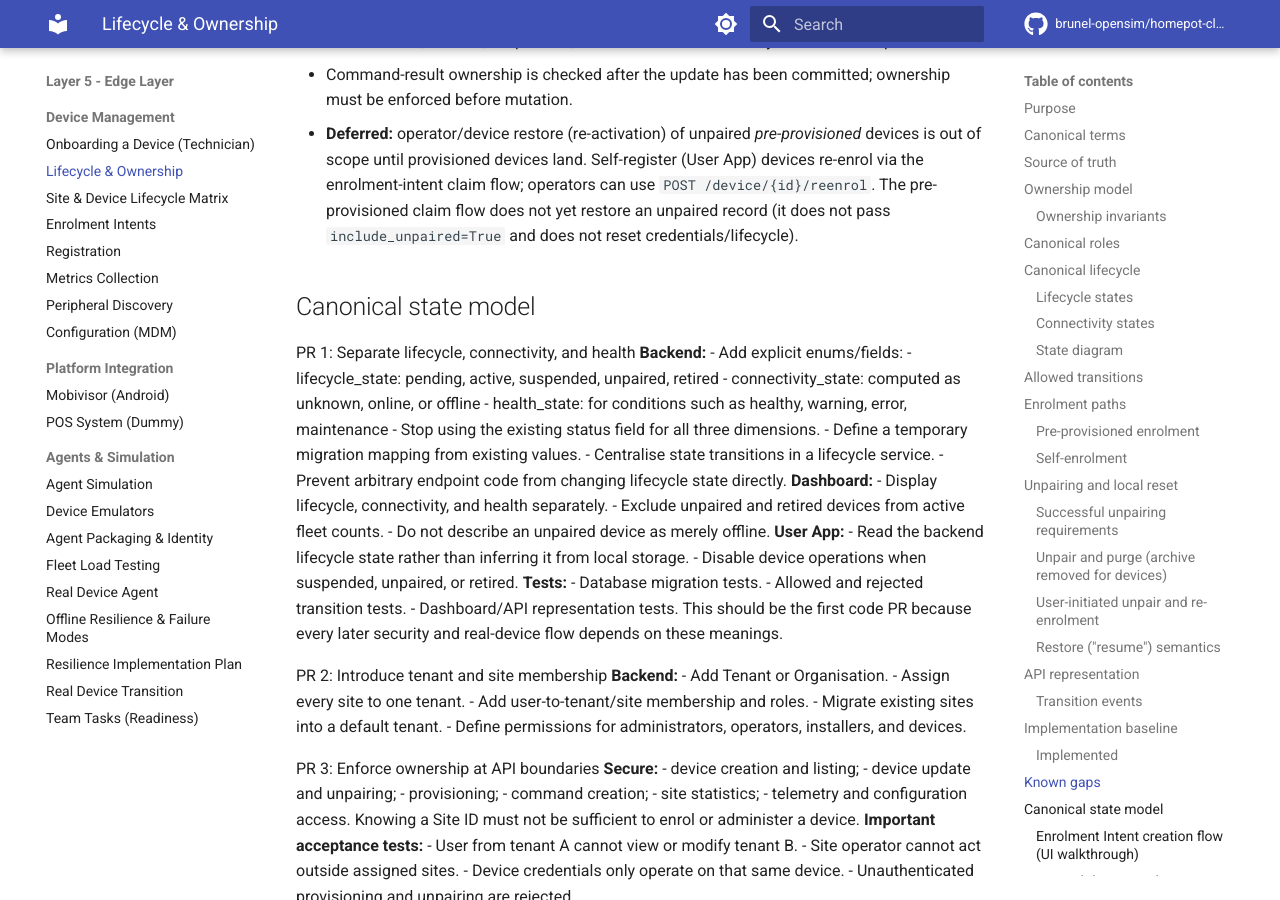
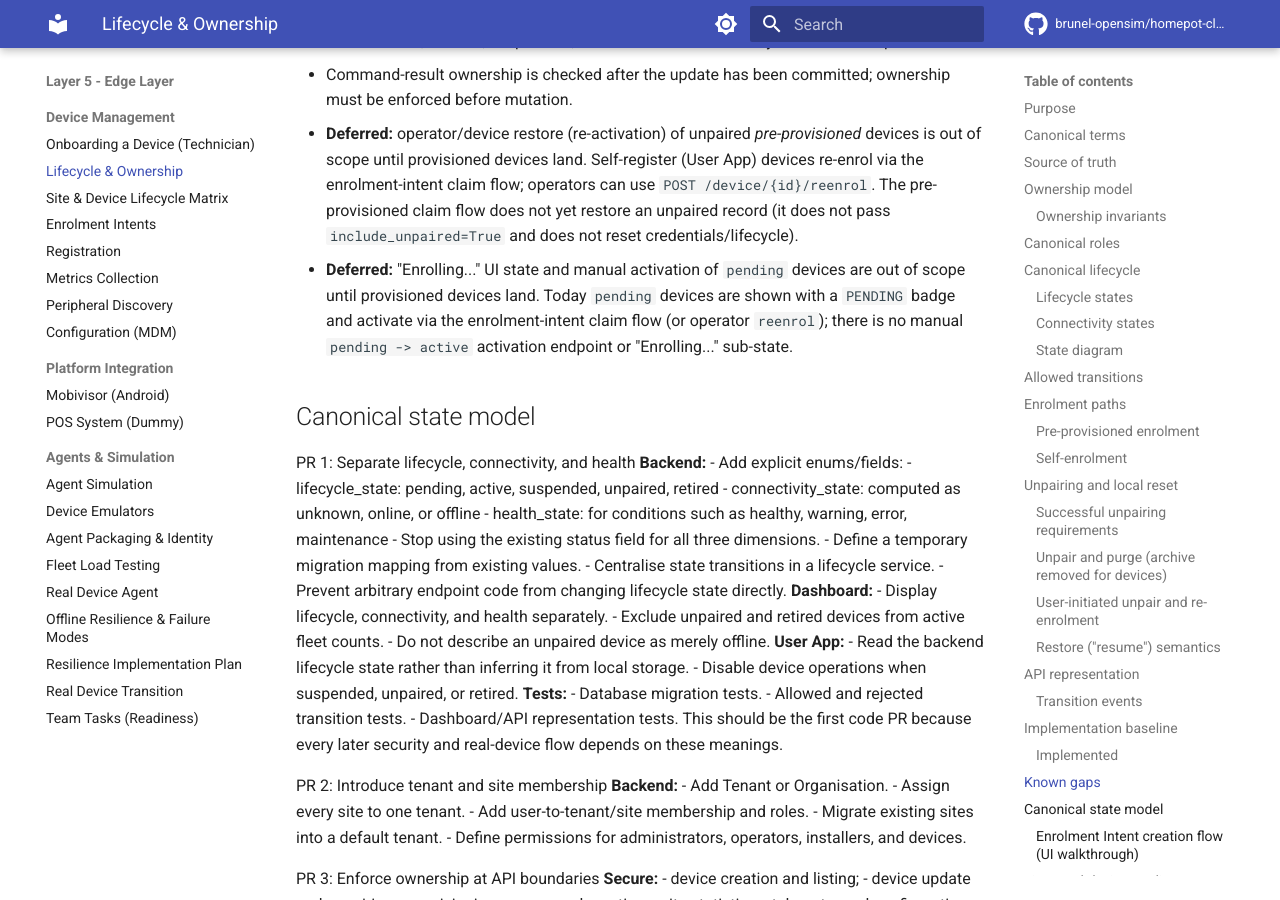
Before and after one commit to brunel-opensim/homepot-client, an MkDocs documentation site: the page built from docs/device-lifecycle-and-ownership.md, in a window 1280 px wide and 900 px high, scrolled down 11089 px. Built offline with MkDocs 1.6.1 and Material for MkDocs 9.7.7, drawn with Linux system fonts in a browser that asks for light colours; comment, search, counter and statistics services are not loaded; the version menu is left out.

Commit message:
docs(devices): defer 'Enrolling...' UI and manual activation of pending devices

```diff
--- a/docs/device-lifecycle-and-ownership.md
+++ b/docs/device-lifecycle-and-ownership.md
@@ -383,6 +383,7 @@ At the time this document was introduced, the repository implements only part of
 - Re-enrolment, transfer, suspension, retirement and concurrency rules are not represented.
 - Command-result ownership is checked after the update has been committed; ownership must be enforced before mutation.
 - **Deferred:** operator/device restore (re-activation) of unpaired *pre-provisioned* devices is out of scope until provisioned devices land. Self-register (User App) devices re-enrol via the enrolment-intent claim flow; operators can use `POST /device/{id}/reenrol`. The pre-provisioned claim flow does not yet restore an unpaired record (it does not pass `include_unpaired=True` and does not reset credentials/lifecycle).
+- **Deferred:** "Enrolling..." UI state and manual activation of `pending` devices are out of scope until provisioned devices land. Today `pending` devices are shown with a `PENDING` badge and activate via the enrolment-intent claim flow (or operator `reenrol`); there is no manual `pending -> active` activation endpoint or "Enrolling..." sub-state.
 
 ## Canonical state model
 PR 1: Separate lifecycle, connectivity, and health
```
